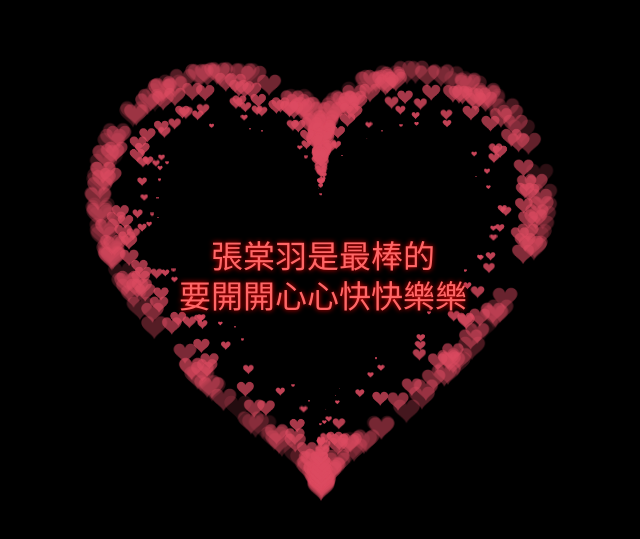
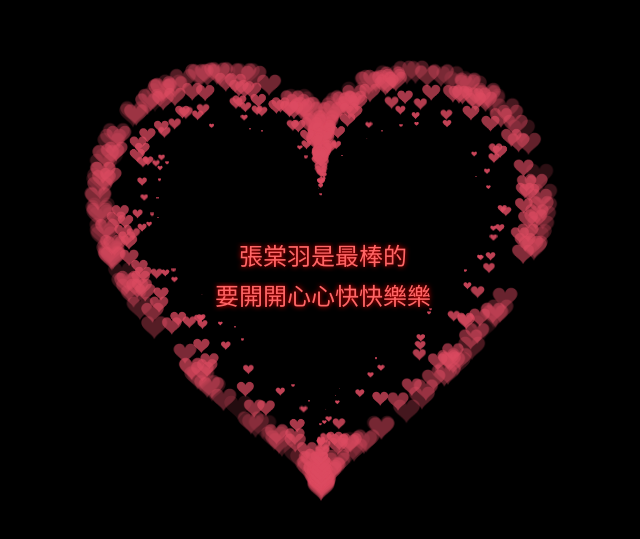
Before and after one commit to aaron28154158/aaron28154158.github.io, a plain HTML site: page index.html in a window 1280 px wide. Shown: the part 123-662 px from the top of the page, without its empty margins (319-959 px from the left). Drawn offline with Linux system fonts and the light colour scheme; a web font is replaced by a local one.

Commit message:
Update index.html

```diff
--- a/index.html
+++ b/index.html
@@ -39,7 +39,7 @@
             width: 80%;
         }
         input {
-            font-size: 2rem;
+            font-size: 1.5rem;
             color: #ff9999;
             text-align: center;
             background: none;
@@ -48,6 +48,7 @@
             font-family: 'Dancing Script', cursive;
             width: 100%;
             text-shadow: 0 0 5px #ff0000;
+            margin: 5px 0;
         }
         input::placeholder {
             color: #ff6666;
```
